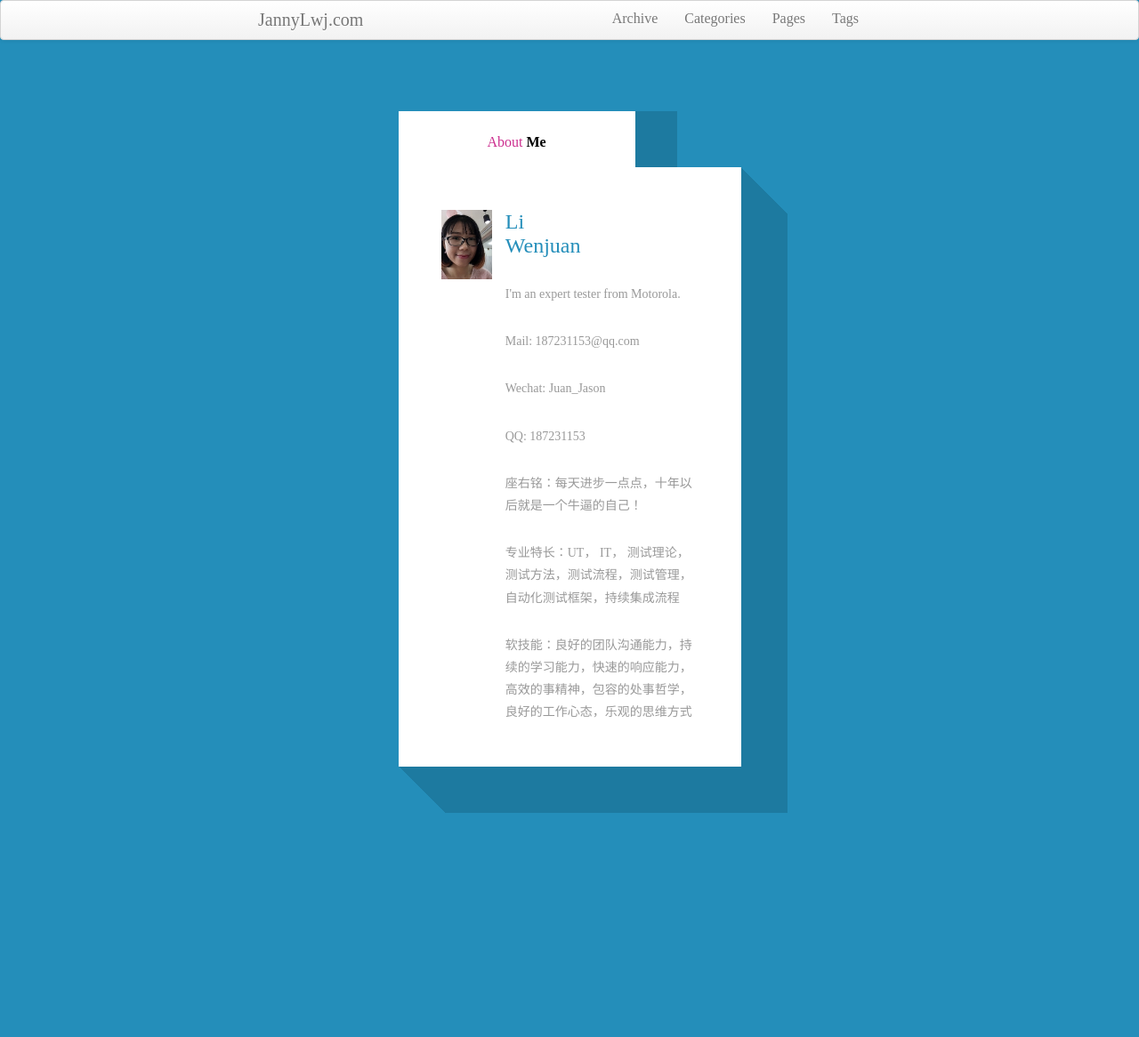
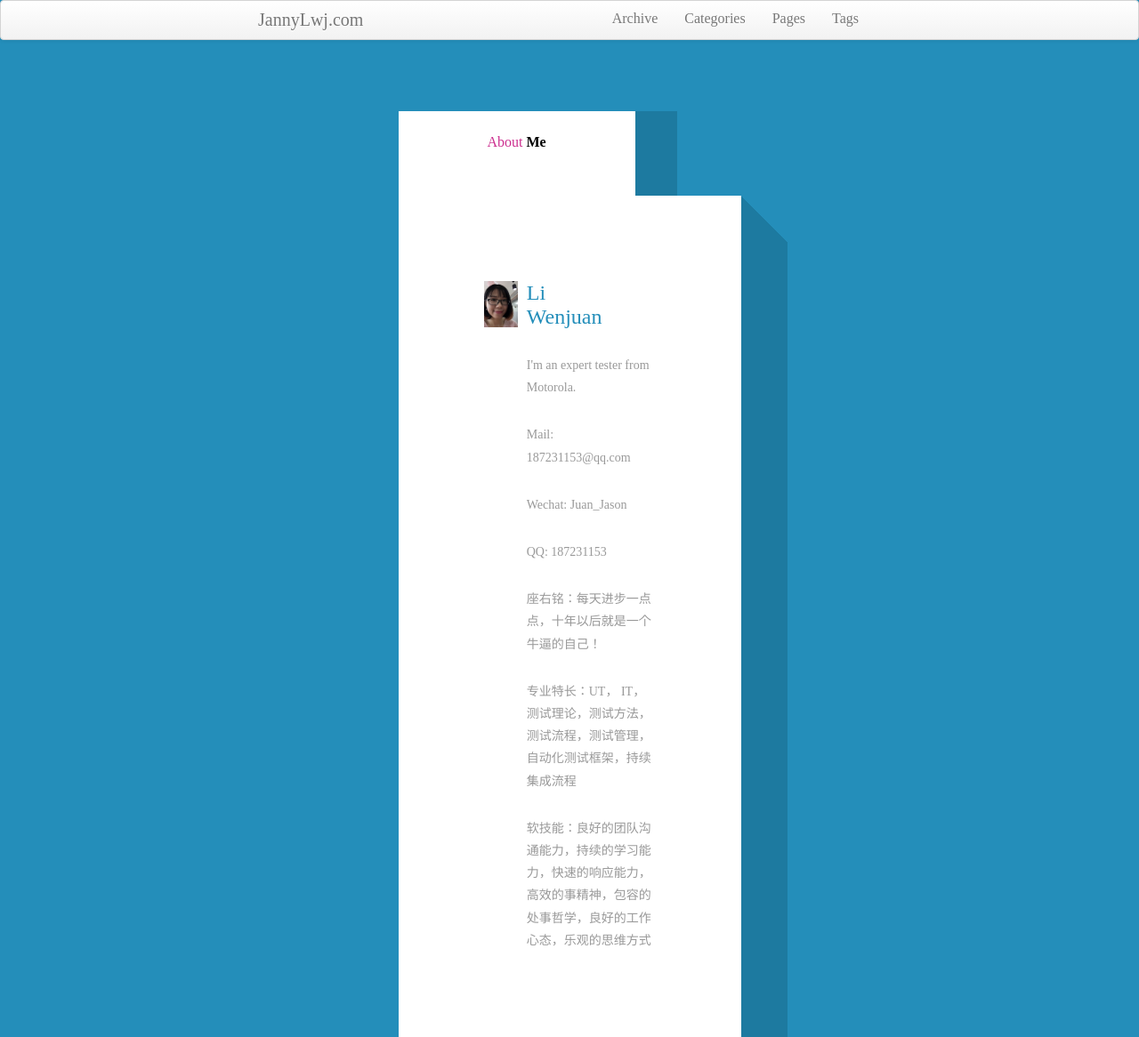
Before and after one commit to JannyLwj/JannyLwj.github.io, a Jekyll site: the page index.html, which Jekyll copies as it is, in a window 1280 px wide. Shown: the whole page at 89% size. Built offline with Jekyll 4.4.1, drawn with Linux system fonts in a browser that asks for light colours; some web fonts are replaced.

Commit message:
Update style.css

```diff
--- a/assets/css/style.css
+++ b/assets/css/style.css
@@ -65,7 +65,7 @@ h1{
 	position:relative;
 }
 .facts {
-	padding: 3em;
+	padding: 6em;
     background: #fff;
 	box-shadow: #1d7aa0 1px 1px, #1d7aa0 2px 2px, #1d7aa0 3px 3px, #1d7aa0 4px 4px,
 				#1d7aa0 5px 5px, #1d7aa0 6px 6px, #1d7aa0 7px 7px, #1d7aa0 8px 8px,
@@ -95,7 +95,7 @@ div#horizontalTab {
 	color:#fff;
     font-size: 1em;
     cursor: pointer;
-    padding:25px 100px 18px;
+    padding:25px 100px 50px;
     display: inline-block;
     margin: 0;
     list-style: none;
```
